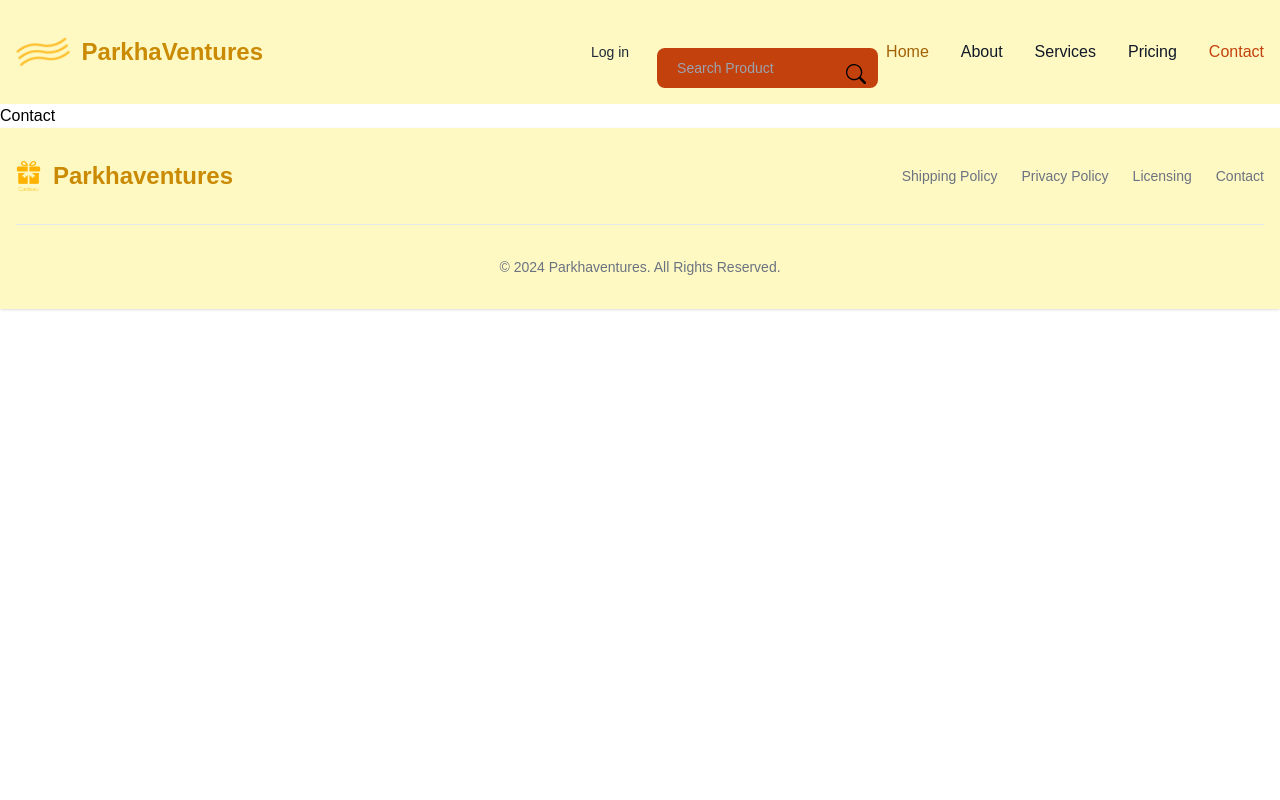
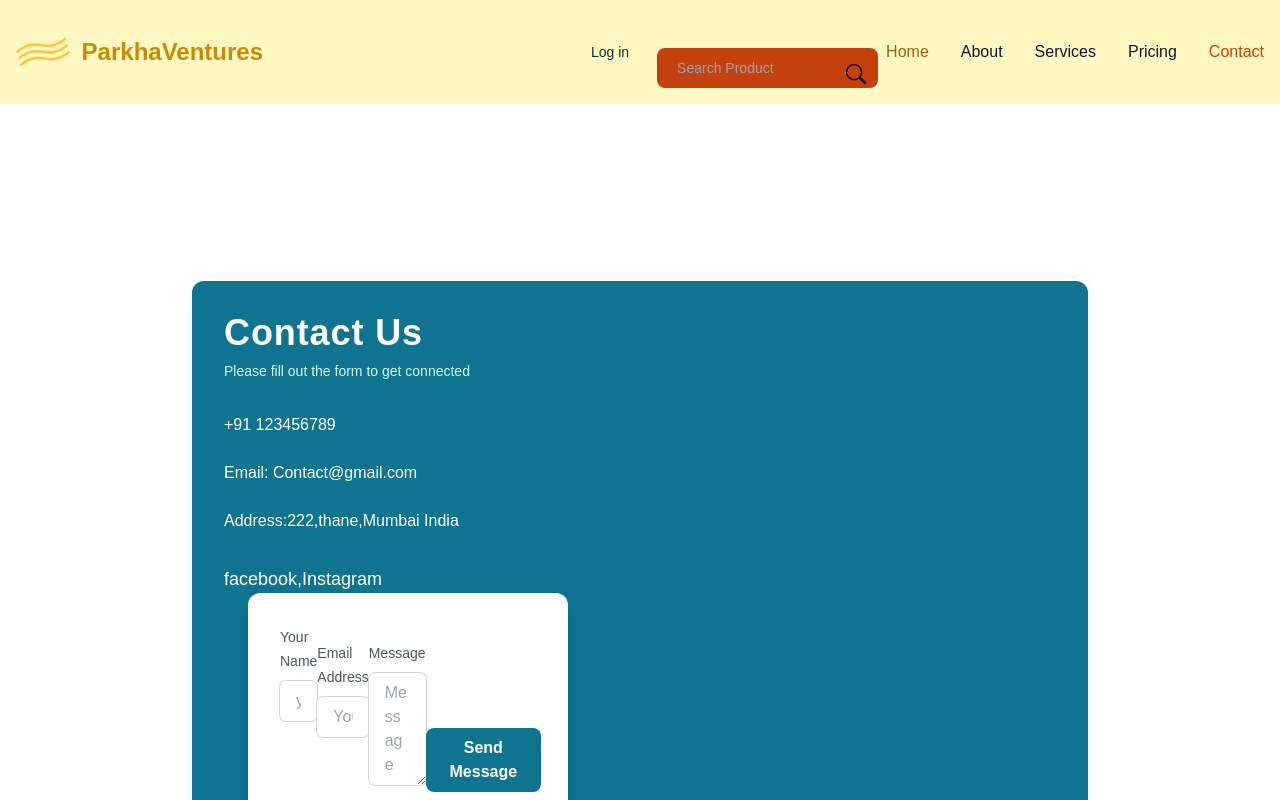
Before and after one commit to blazepk/cadeau-project, a React (Vite) app: page /Contact in a window 1280 px wide. Shown: the top 800 px of the page. Built offline with nearby package versions, Linux system fonts and the light colour scheme; a web font is replaced by a local one.

Commit message:
initialize

```diff
--- a/package.json
+++ b/package.json
@@ -10,12 +10,15 @@
     "preview": "vite preview"
   },
   "dependencies": {
+    "@coreui/icons": "^3.0.1",
+    "@coreui/icons-react": "^2.2.1",
     "icons": "^1.0.0",
     "nanoid": "^5.0.5",
     "react": "^18.3.1",
     "react-dom": "^18.2.0",
     "react-hook-form": "^7.50.1",
     "react-icons": "^5.2.0",
+    "react-ionicons": "^4.2.1",
     "react-router-dom": "^6.23.0",
     "swiper": "^11.0.6"
   },
--- a/src/App.tsx
+++ b/src/App.tsx
@@ -3,7 +3,7 @@ import SectionTwo from "./components/content/SectionTwo";
 import Footer from "./components/footer/Footer";
 import NavComponent from "./components/navbar/FlowbiteNav";
 import SwiperComponent from "./components/swiper/MainSwiper";
-import Newsletter from "./pages/Newsletter"
+
 
 function App() {
   return (
@@ -17,7 +17,7 @@ function App() {
       </div>
       <SectionOne />
       <SectionTwo />
-      <Newsletter/>
+
 
     </div>
   );
--- a/src/components/About/About.tsx
+++ b/src/components/About/About.tsx
@@ -13,16 +13,17 @@ export default function About() {
                   </div>
                   <div className="md:7/12 lg:w-6/12">
                       <h2 className="text-2xl text-gray-900 font-bold md:text-4xl">
-                          React development is carried out by passionate developers
+                            Thinking inside the box to enrich relationships
                       </h2>
                       <p className="mt-6 text-gray-600">
-                          Lorem ipsum dolor, sit amet consectetur adipisicing elit. Eum omnis voluptatem
-                          accusantium nemo perspiciatis delectus atque autem! Voluptatum tenetur beatae unde
-                          aperiam, repellat expedita consequatur! Officiis id consequatur atque doloremque!
+                            Our Story
+                            We are a group of passionate creative artist, whose love for art and human values grow in parallel.Our values are deep rooted in an inclusive environment, where in each of the team member is empowered and guided to make the right choice for the benefit of all, including mother nature.
+
+                            We endeavor to model our business for social and environmental protection.
+                            Our continuous effort is to bring out the best in every one, by unique collaboration between talented artisan and aspiring customer. We realize we must celebrate life every day by creating every day as a festival season for all connected.
                       </p>
                       <p className="mt-4 text-gray-600">
-                          Nobis minus voluptatibus pariatur dignissimos libero quaerat iure expedita at?
-                          Asperiores nemo possimus nesciunt dicta veniam aspernatur quam mollitia.
+                      Parkhaventure is created in 2024 with the thought of crafting premium luxury gifts for every occasion, big or small to express appreciation and make someone feel valued. Our hampers are thoughtfully curated and personalized to each individual, ensuring that each one is truly special.
                       </p>
                   </div>
               </div>
--- a/src/components/Contact/Contact.tsx
+++ b/src/components/Contact/Contact.tsx
@@ -1,8 +1,71 @@
-import React from 'react'
+
+/*import { CIcon, cilEnvelopeClosed } from '@coreui/icons-react';*/
 
 function Contact() {
   return (
-    <div>Contact</div>
+    <div className="py-16 bg-white">
+          <div className="flex w-full min-h-screen justify-center items-center">
+              <div className= 'flex- flex-col md:flex-row md:space-x-6 space-y-6 md:space-y-0 bg-cyan-700 w-full max-w-4xl p-8 rounded-xl shadow-lg text-white'>
+                  < div className='flex flex-col space-y-8 justify-between'>
+                        <div >
+                            <h1 className='font-bold text-4xl tracking-wide'>Contact Us</h1>
+                              <p className='pt-2 text-cyan-100 text-sm'>Please fill out the form to get connected</p>
+                        </div>
+                        <div className='flex flex-col space-y-6' >
+                            <div className='inline-flex space-x-2 items-center'>
+                              <span>+91 123456789</span>
+                            </div>
+                            <div className='inline-flex space-x-2 items-center'>
+                              <span>Email: Contact@gmail.com</span>
+                            </div>
+                            <div className='inline-flex space-x-2 items-center'>
+                              <span>Address:222,thane,Mumbai India</span>
+                            </div>
+                        </div>
+
+                        <div className='flex space-4 text-lg'>
+                          facebook,Instagram
+                        </div>
+
+                  </div>
+
+                  <div className='bg-white rounded-xl shadow-lg p-8 text-gray-600 md:w-80'>
+                    <form action='' className='flex flex-cols space-y-4'>
+                      <div>
+                        <label className='text-sm'>Your Name</label>
+                          <input type='text'
+                          placeholder='your Name'
+                          className='ring-1 ring-gray-300 w-full rounded-md px-4 py-2 mt-2 outline-none focus:ring-2 focus:ring-teal-300'/>
+                      </div>
+                      <div>
+                        <label className='text-sm'>Email Address</label>
+                          <input type='email'
+                          placeholder='Your Email'
+                          className='ring-1 ring-gray-300 w-full rounded-md px-4 py-2 mt-2 outline-none focus:ring-2 focus:ring-teal-300'/>
+                      </div>
+                      <div>
+                        <label className='text-sm'>Message</label>
+                          <textarea
+                          placeholder='Message'
+                          rows='4'
+                          className='ring-1 ring-gray-300 w-full rounded-md px-4 py-2 mt-2 outline-none focus:ring-2 focus:ring-teal-300'></textarea>
+                      </div>
+
+                      <button className='inline-block self-end bg-cyan-700 text-white font-bold rounded-lg px-6 py-2 uppercase-sm'>Send Message</button>
+                    </form>
+                  </div>
+              </div>
+            </div>
+          </div>
+
+
+
+
+
+
+
+
+
   )
 }
 
--- a/src/pages/Newsletter.tsx
+++ b/src/components/Newsletter/Newsletter.tsx
@@ -1,3 +1,4 @@
+
 import { LuMail } from "react-icons/lu"
 
 const Newsletter = () => {
--- a/src/components/footer/Footer.tsx
+++ b/src/components/footer/Footer.tsx
@@ -1,17 +1,17 @@
+import Dlogo from '../../assets/AbstractWaves.png';
+import { Link} from 'react-router-dom'
+
 function Footer() {
   return (
     <footer className="bg-yellow-100 shadow dark:bg-gray-900">
       <div className="w-full max-w-screen-xl mx-auto p-4 md:py-8">
         <div className="sm:flex sm:items-center sm:justify-between">
-          <a
-            href="/"
-            className="flex items-center mb-4 sm:mb-0 space-x-3 rtl:space-x-reverse"
-          >
-            <img src="/Nav-Logo.png" className="h-8" alt="Footer Logo" />
+        <Link to ="/" className="flex items-center space-x-3 rtl:space-x-reverse">
+          <img src={Dlogo} className="h-8" alt="Navbar Logo" />
             <span className="self-center text-2xl font-semibold whitespace-nowrap dark:text-white text-yellow-600">
               Parkhaventures
             </span>
-          </a>
+          </Link>
           <ul className="flex flex-wrap items-center mb-6 text-sm font-medium text-gray-500 sm:mb-0 dark:text-gray-400">
             <li>
               <a href="#" className="hover:underline me-4 md:me-6">
--- a/src/main.tsx
+++ b/src/main.tsx
@@ -4,7 +4,7 @@ import ReactDOM from 'react-dom/client'
 import { RouterProvider, createBrowserRouter, createRoutesFromElements,Route } from 'react-router-dom'
 import './index.css'
 import Layout from './Layout.tsx';
-import SectionTwo from './components/content/SectionTwo.tsx'
+
 import About from './components/About/About.tsx'
 import Contact from './components/Contact/Contact.tsx'
 import App from './App.tsx';
--- a/tailwind.config.js
+++ b/tailwind.config.js
@@ -1,8 +1,11 @@
 /** @type {import('tailwindcss').Config} */
+
+/*const colors = require('tailwindcss/colors')*/
 export default {
   content: ["./src/**/*.{js,jsx,ts,tsx}"],
   theme: {
     extend: {
+
       fontFamily: {
         custom: ["Protest Revolution", "sans-serif"],
       },
```
Also changed, not shown: 1 other file (tests, documents, lock files or other folders).
